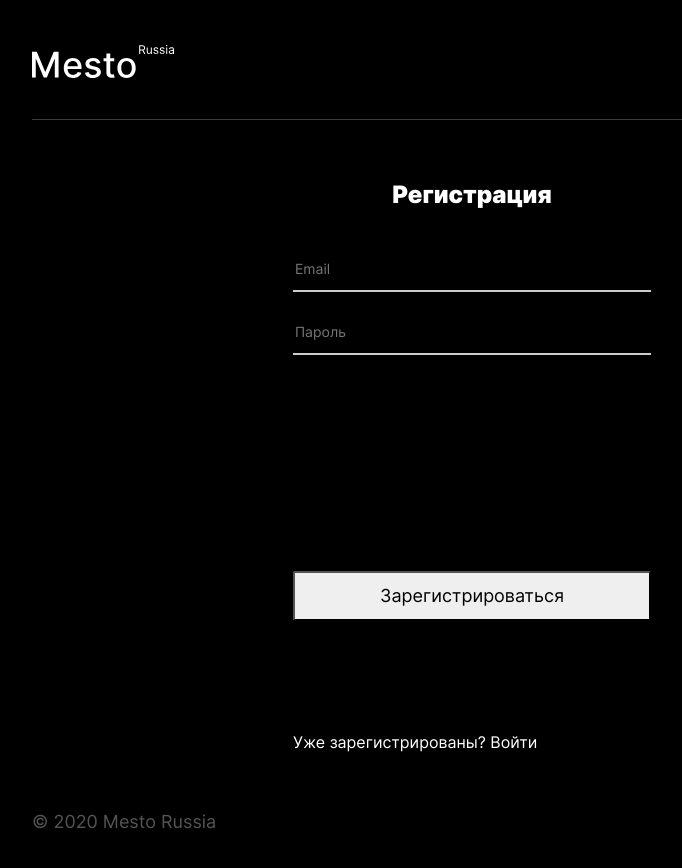
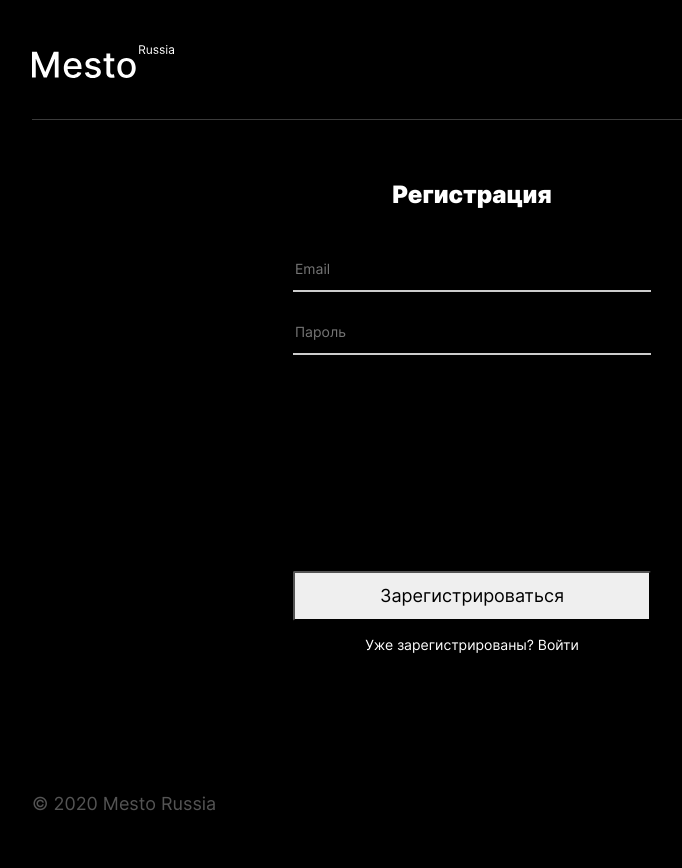
Before and after one commit to SedoyDi/react-mesto-auth, a React (Create React App) app: page /sign-up in a window 1280 px wide. Shown: the top 868 px of the page, without its empty margins (168-850 px from the left). Built offline with nearby package versions, Linux system fonts and the light colour scheme; no server answers.

Commit message:
feet: add Register

```diff
--- /dev/null
+++ b/src/blocks/register/__form/register__form.css
@@ -0,0 +1,5 @@
+.register__form {
+    display: grid;
+    max-width: 358px;
+    margin: 60px auto;
+}
--- /dev/null
+++ b/src/blocks/register/__input/_email_position/register__input_email_position.css
@@ -0,0 +1,3 @@
+.register__input_email_position {
+    margin-top: 50px;
+}
--- /dev/null
+++ b/src/blocks/register/__input/_password_position/register__input_password_position.css
@@ -0,0 +1,3 @@
+.register__input_password_position {
+    margin-top: 30px;
+}
--- /dev/null
+++ b/src/blocks/register/__input/register__input.css
@@ -0,0 +1,10 @@
+.register__input {
+    border: none;
+    border-bottom: 2px solid #ccc;
+    background-color: #000;
+    font-weight: 400;
+    font-size: 14px;
+    line-height: 17px;
+    color: #ccc;
+    padding-bottom: 13px;
+}
--- /dev/null
+++ b/src/blocks/register/__linck/register__linck.css
@@ -0,0 +1,9 @@
+.register__linck {
+    font-style: normal;
+    font-weight: 400;
+    font-size: 14px;
+    line-height: 17px;
+    text-align: center;
+    margin-top: 15px;
+    margin-bottom: 80px;
+}
--- /dev/null
+++ b/src/blocks/register/__submit-button/register__submit-button.css
@@ -0,0 +1,9 @@
+.register__submit-button {
+    margin-top: 216px;
+    height: 50px;
+    border-radius: 2px;
+    font-weight: 400;
+    font-size: 18px;
+    line-height: 22px;
+    text-align: center;
+}
--- /dev/null
+++ b/src/blocks/register/__title/register__title.css
@@ -0,0 +1,8 @@
+.register__title {
+    margin: 0 auto;
+    padding: 0;
+    font-weight: 900;
+    font-size: 24px;
+    line-height: 29px;
+    text-align: center;
+}
--- /dev/null
+++ b/src/blocks/register/register.css
@@ -0,0 +1,5 @@
+.register {
+    width: 100%;
+    background-color: #000;
+    color: #fff;
+}
--- a/src/components/App.js
+++ b/src/components/App.js
@@ -1,7 +1,7 @@
 import api from "../utils/api";
 import Main from "./Main";
 import LogIn from "./LogIn";
-import SignUp from "./SignUp";
+import Register from "./Register";
 import Header from "./Header";
 import Footer from "./Footer";
 import ImagePopup from "./ImagePopup";
@@ -153,7 +153,7 @@ function App() {
             />
           </Route>
           <Route path={"/sign-up"}>
-          <SignUp />
+          <Register />
           </Route>
           <Route path={"/sign-in"}>
           <LogIn />
--- /dev/null
+++ b/src/components/Register.js
@@ -0,0 +1,27 @@
+import { useState } from "react";
+
+function Register() {
+  return (
+      <div className="register">
+        <form className="register__form">
+          <h2 className="register__title">Регистрация</h2>
+          <input
+            type="url"
+            placeholder="Email"
+            className="register__input register__input_email_position"
+          ></input>
+          <input
+            type="text"
+            placeholder="Пароль"
+            className="register__input register__input_password_position"
+          ></input>
+          <button type="submit" className="register__submit-button">
+            Зарегистрироваться
+          </button>
+          <a className="register__linck">Уже зарегистрированы? Войти</a>
+        </form>
+      </div>
+  );
+}
+
+export default Register;
--- a/src/components/SignUp.js
+++ /dev/null
@@ -1,27 +0,0 @@
-import { useState } from "react";
-
-function SignUp() {
-  return (
-      <div className="login">
-        <form className="login__form">
-          <h2 className="login__title">Регистрация</h2>
-          <input
-            type="url"
-            placeholder="Email"
-            className="login__input login__input_email_position"
-          ></input>
-          <input
-            type="text"
-            placeholder="Пароль"
-            className="login__input login__input_password_position"
-          ></input>
-          <button type="submit" className="login__submit-button">
-            Зарегистрироваться
-          </button>
-          <a>Уже зарегистрированы? Войти</a>
-        </form>
-      </div>
-  );
-}
-
-export default SignUp;
--- a/src/index.css
+++ b/src/index.css
@@ -68,3 +68,12 @@
 @import url(./blocks/login/__input/_email_position/login__input_email_position.css);
 @import url(./blocks/login/__input/_password_position/login__input_password_position.css);
 @import url(./blocks/login/__submit-button/login__submit-button.css);
+/*---Register---*/
+@import url(./blocks/register/register.css);
+@import url(./blocks/register/__form/register__form.css);
+@import url(./blocks/register/__title/register__title.css);
+@import url(./blocks/register/__input/register__input.css);
+@import url(./blocks/register/__input/_email_position/register__input_email_position.css);
+@import url(./blocks/register/__input/_password_position/register__input_password_position.css);
+@import url(./blocks/register/__submit-button/register__submit-button.css);
+@import url(./blocks/register/__linck/register__linck.css);
```
